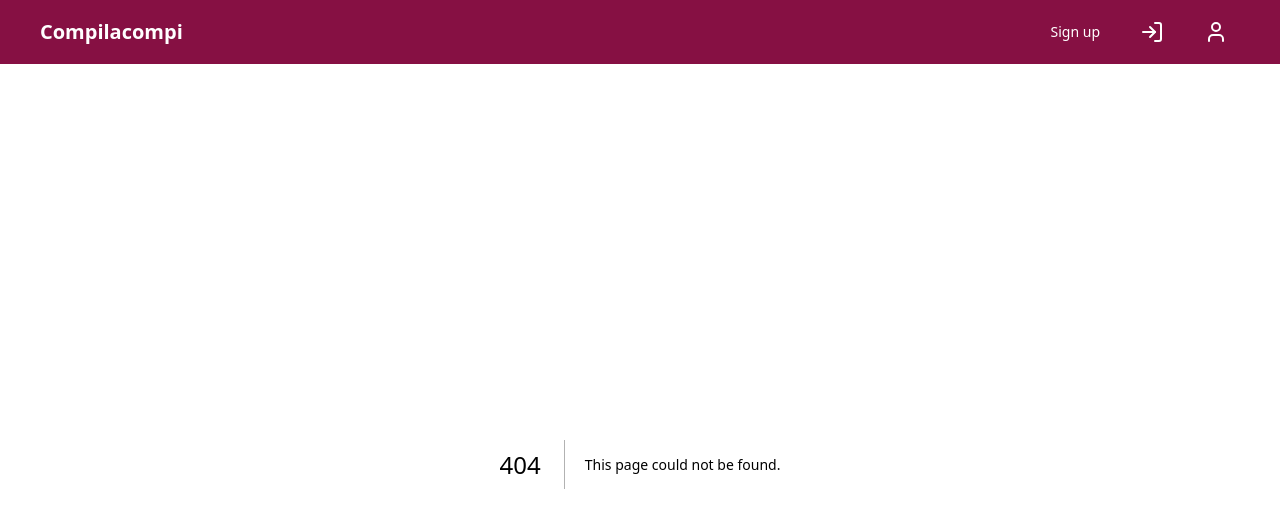
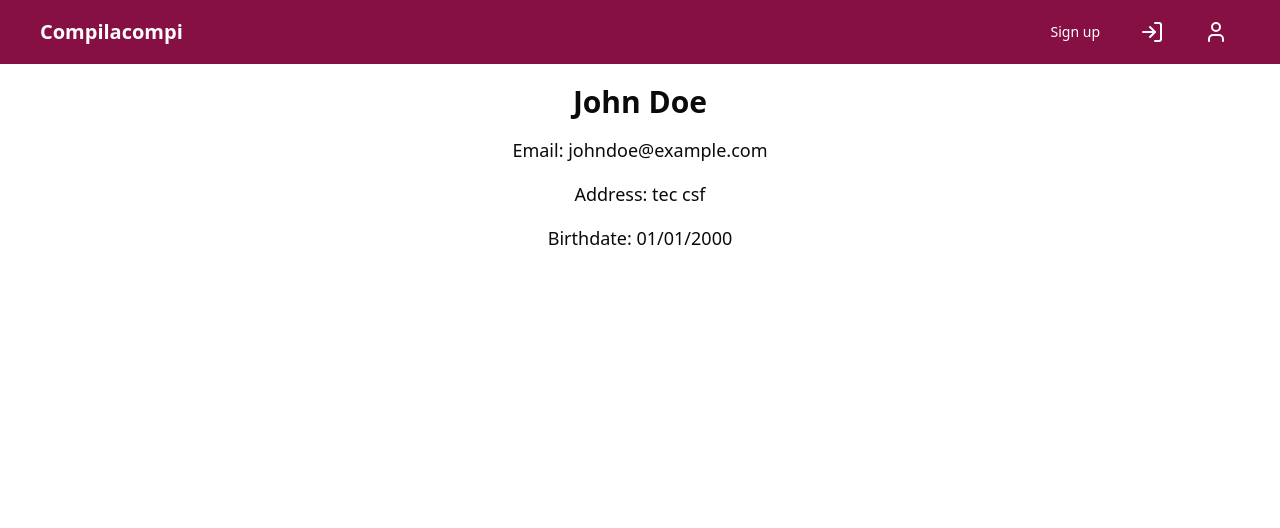
Before and after one commit to fernandacor/assessment, a Next.js app in the folder frontend/: page /profile in a window 1280 px wide. Before the commit this address had no page. Shown: the top 528 px of the page. Built offline with nearby package versions, Linux system fonts and the light colour scheme.

Commit message:
esqueleto página de perfil

```diff
--- /dev/null
+++ b/frontend/src/app/profile/page.tsx
@@ -0,0 +1,29 @@
+import React from 'react'
+import Link from 'next/link'
+
+async function Profile() {
+  return (
+    <div className='flex h-auto w-full flex-col'>
+      <div className='flex w-full flex-col space-y-4 rounded-xl bg-medium p-5 justify-center items-center'>
+        <div className='text-3xl font-bold'>
+          <p> John Doe</p>
+        </div>
+        <div className='flex items-center space-x-3'>
+
+          <div className='text-lg'>Email: johndoe@example.com</div>
+        </div>
+        <div className='flex items-center space-x-3'>
+          <div className='text-lg'>Address: tec csf</div>
+        </div>
+        <div className='flex items-center space-x-3'>
+          <div className='text-lg'>
+            Birthdate: 01/01/2000
+          </div>
+        </div>
+      </div>
+      {/* Agregar botón de log out aquí. */}
+    </div>
+  )
+}
+
+export default Profile
```
